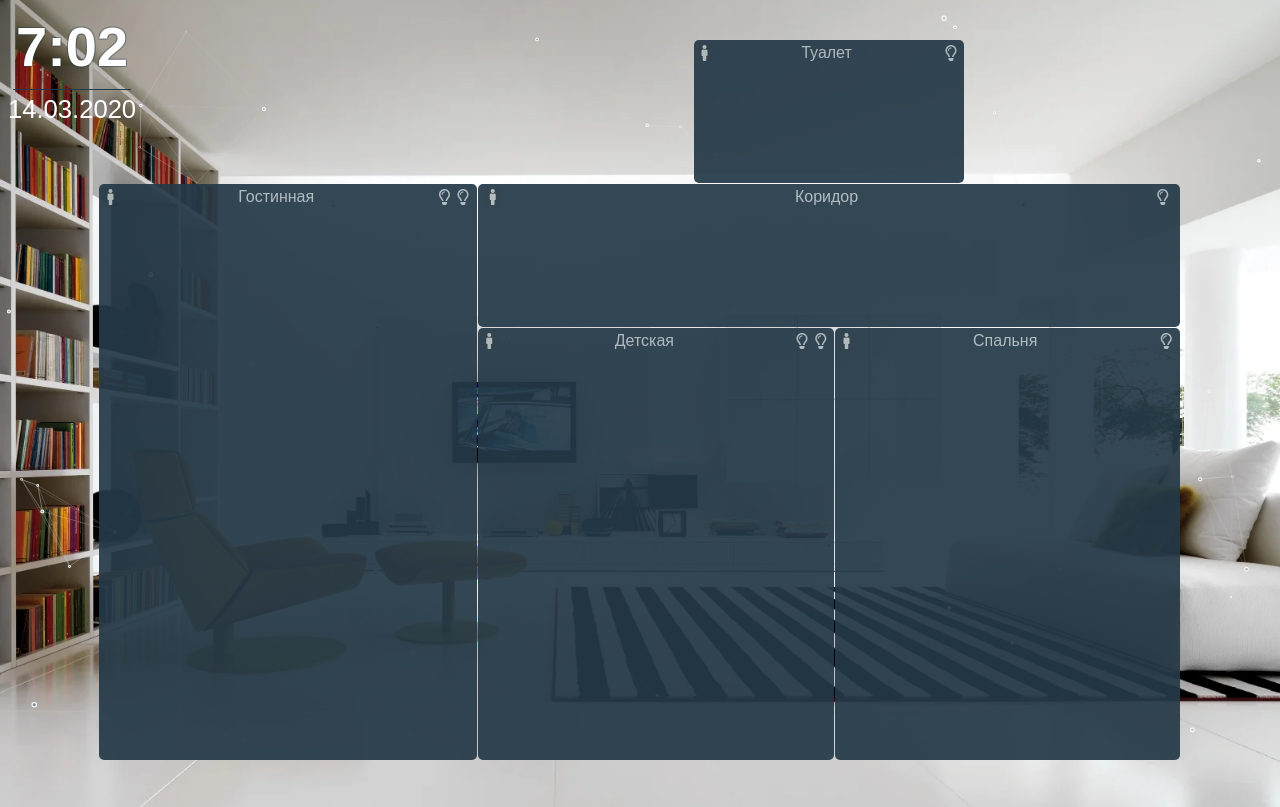
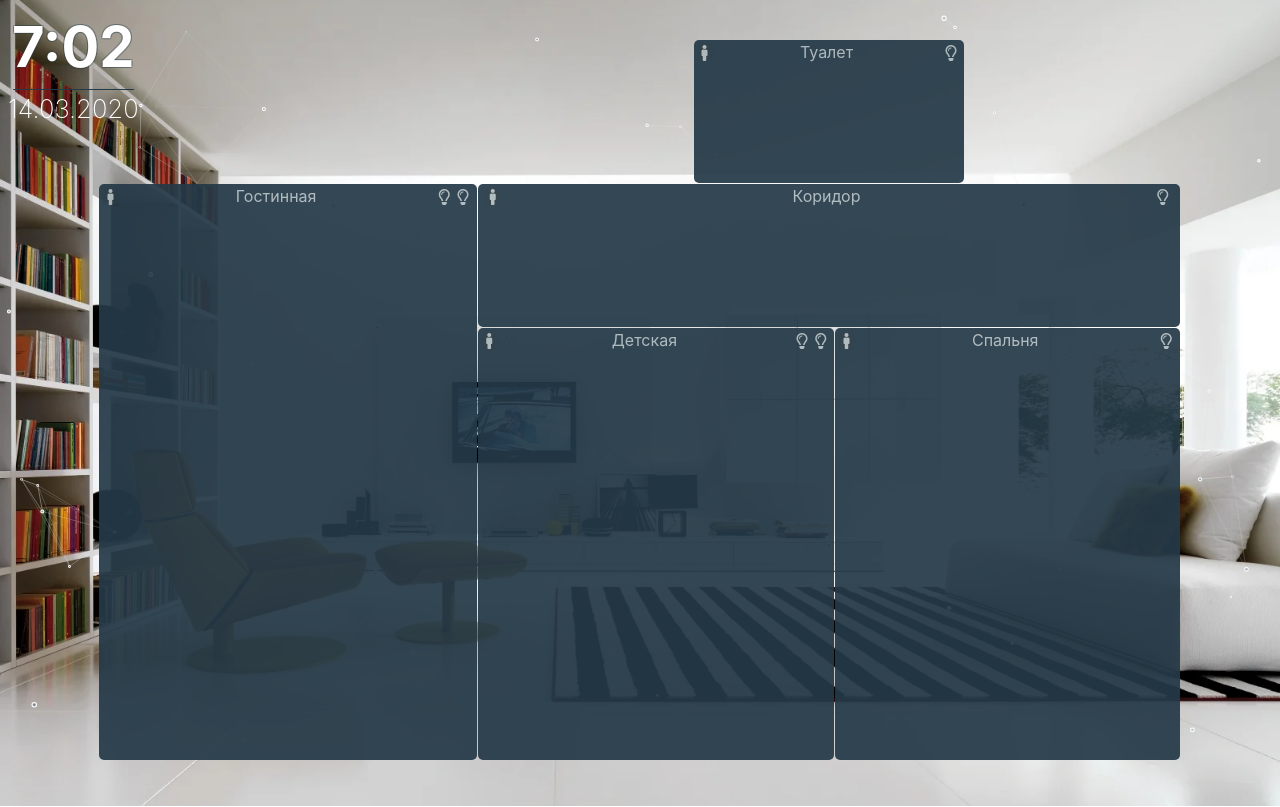
Before and after one commit to xt3000/opiServer, a website: page index.html in a window 1280 px wide. Drawn offline with nearby package versions, Linux system fonts and the light colour scheme.

Commit message:
font of bootstrap

```diff
--- a/res/css/css.css
+++ b/res/css/css.css
@@ -1,5 +1,5 @@
 * {
-	font-family: 'Exo 2', sans-serif;
+	/* font-family: 'Exo 2', sans-serif; */
 	color: #fff;
 	margin: 0;
 	padding: 0;
```
